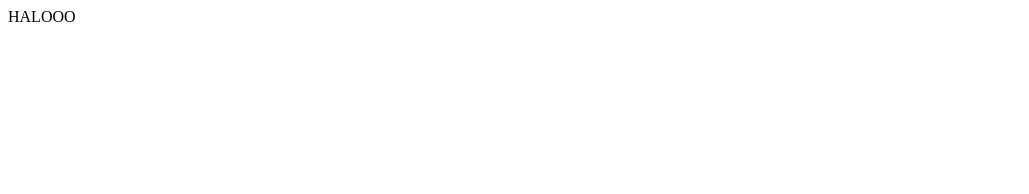
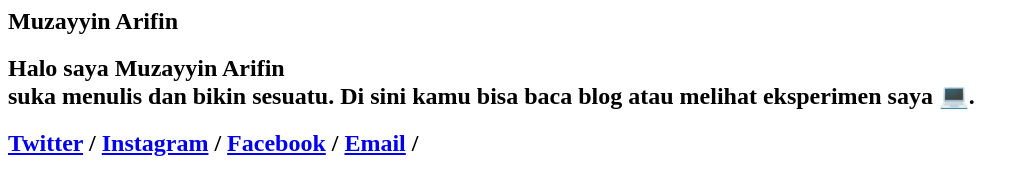
Before and after one commit to muzayyinarf/muslimdrive.github.io, a plain HTML site: page index.html in a window 1280 px wide. Shown: the whole page, without its empty margins (0-1029 px from the left). Drawn offline with Linux system fonts and the light colour scheme.

Commit message:
Update index.html

```diff
--- a/index.html
+++ b/index.html
@@ -1 +1,8 @@
-HALOOO
+ <h2>Muzayyin Arifin</h2>
+  <h2>Halo saya Muzayyin Arifin <br>
+  suka menulis dan bikin sesuatu. Di sini kamu bisa baca blog atau melihat eksperimen saya 💻.<br></h2>
+  <h2><a href="#">Twitter</a> /
+      <a href="#">Instagram</a> /
+      <a href="#">Facebook</a> /
+      <a href="#">Email</a> /
+      </h2>
```
